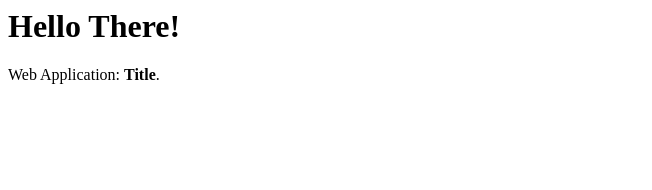
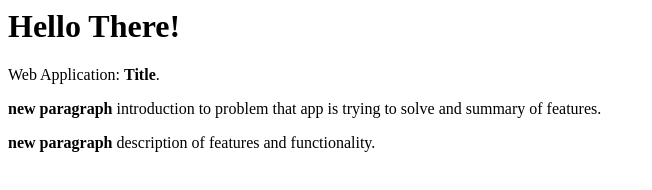
Before and after one commit to derxiang/RideShare-WebApp, a plain HTML site: page index.html in a window 1280 px wide. Shown: the whole page, without its empty margins (0-652 px from the left). Drawn offline with Linux system fonts and the light colour scheme.

Commit message:
Update index.html

```diff
--- a/index.html
+++ b/index.html
@@ -1,2 +1,4 @@
 <h1>Hello There!</h1>
 <p>Web Application: <strong>Title</strong>.</p>
+<p><strong>new paragraph</strong> introduction to problem that app is trying to solve and summary of features.</p>
+<p><strong>new paragraph</strong> description of features and functionality.</p>
```
